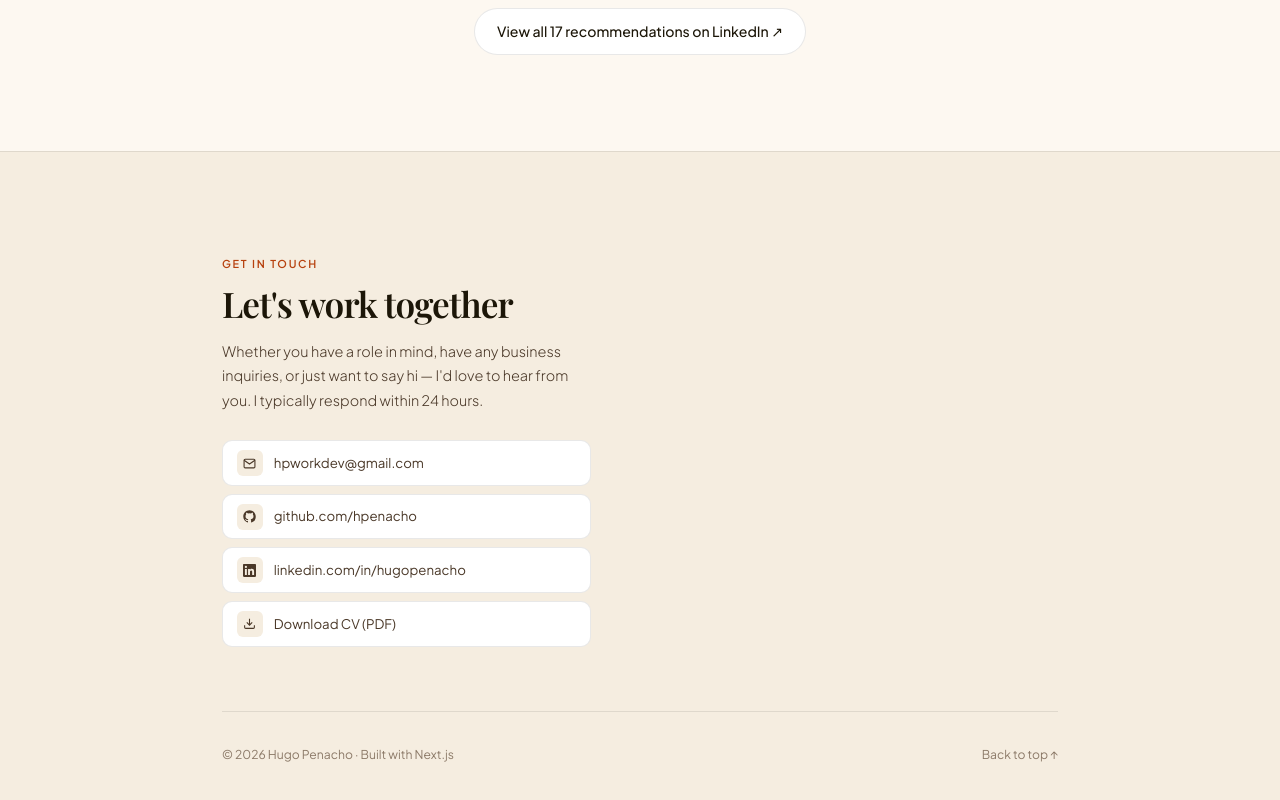
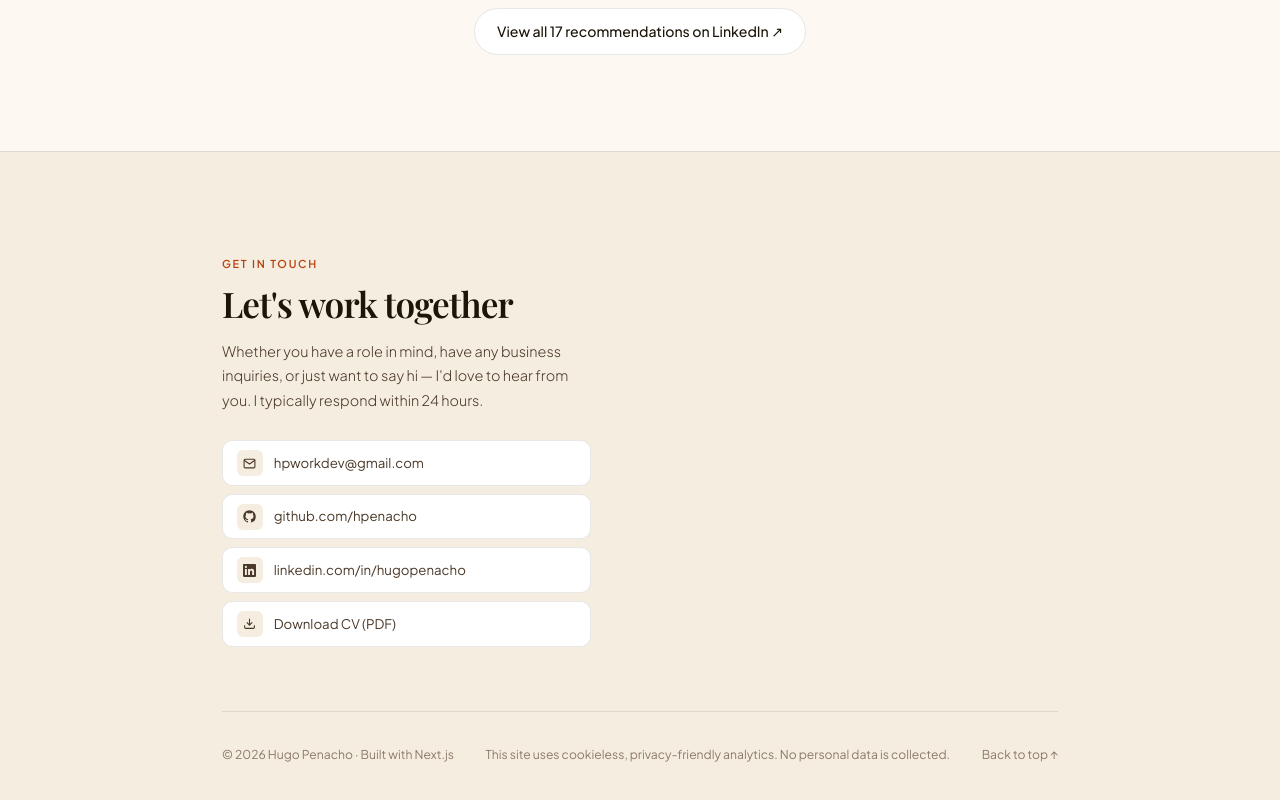
Before and after one commit to hpenacho/portfolio-website, a Next.js app: page / in a window 1280 px wide. Shown: the part 8014-8814 px from the top of the page. Built offline with nearby package versions, Linux system fonts and the light colour scheme; a web font is replaced by a local one.

Commit message:
Footer disclaimer for  newly implemented Vercel Analytics

```diff
--- a/components/Footer.jsx
+++ b/components/Footer.jsx
@@ -79,6 +79,7 @@ export default function Footer() {
 
         <div className={styles.bottom}>
           <p className={styles.copy}>© {new Date().getFullYear()} {person.name} · Built with Next.js</p>
+          <p className={styles.copy}>This site uses cookieless, privacy-friendly analytics. No personal data is collected.</p>
           <a href="#hero" className={styles.topLink}>Back to top ↑</a>
         </div>
       </div>
```
